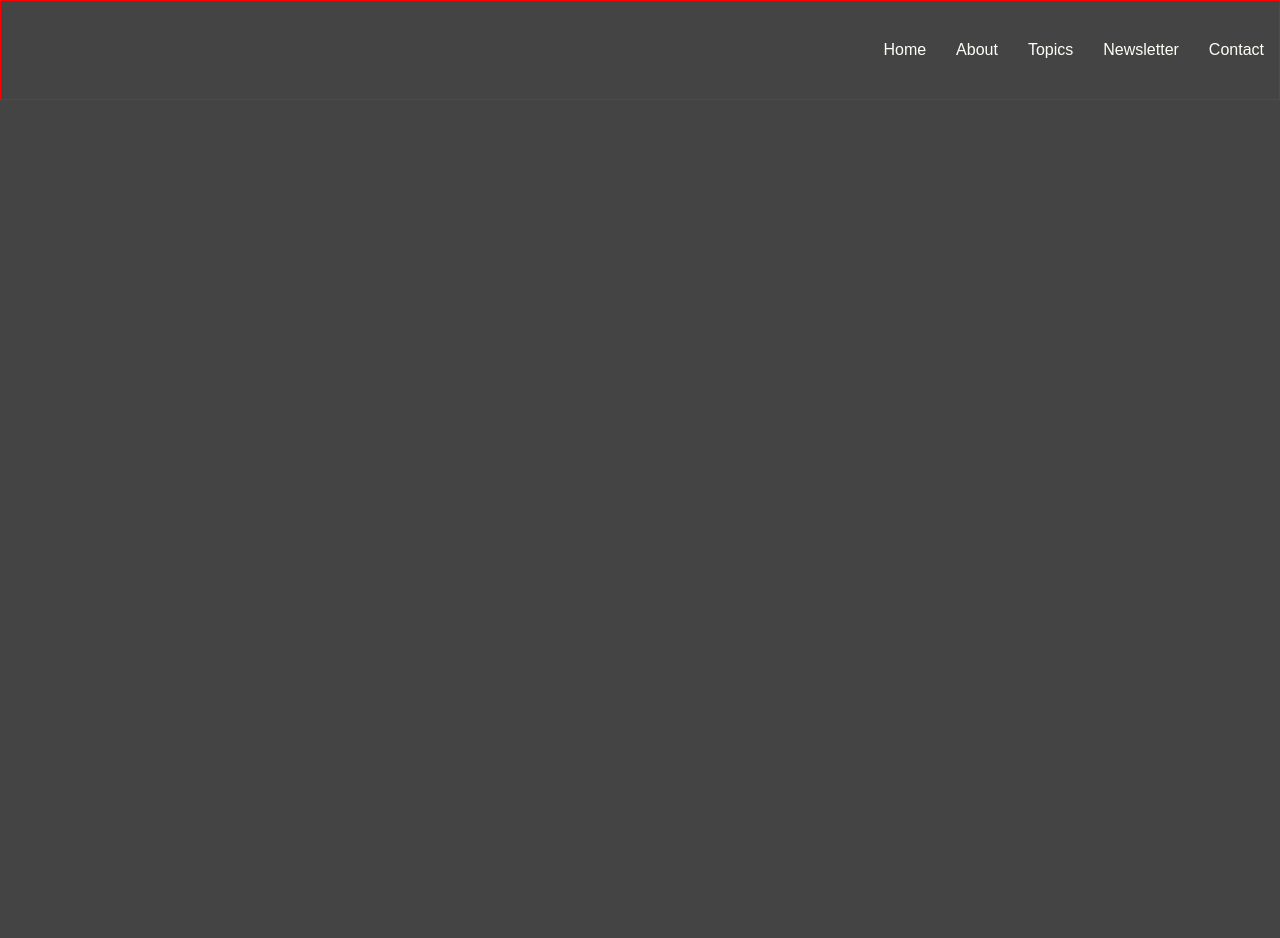
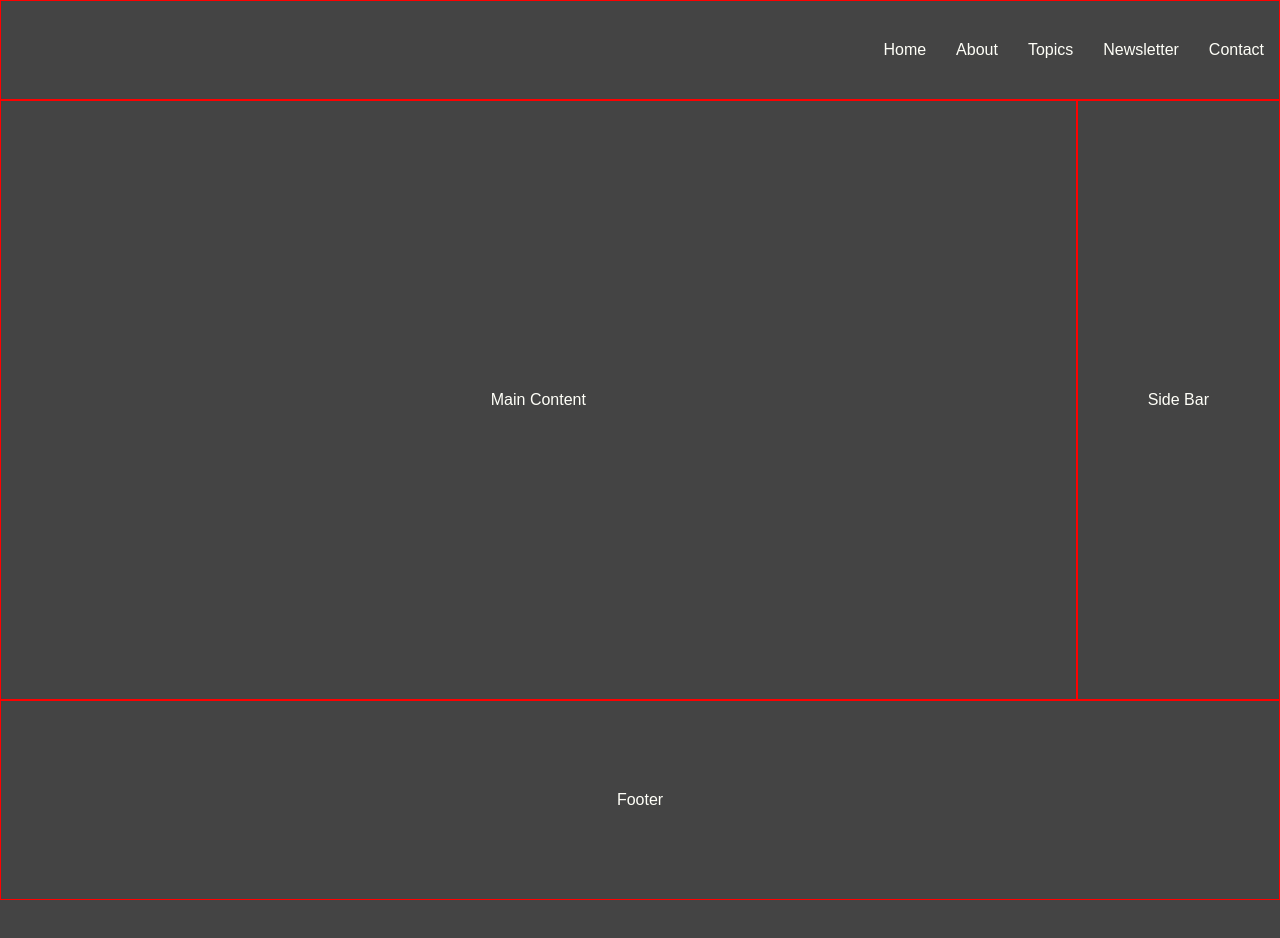
Before and after one commit to jayvarela/personal-blog-website, a plain HTML site: page blogpost.html in a window 1280 px wide. Shown: the top 938 px of the page. Drawn offline with Linux system fonts and the light colour scheme.

Commit message:
created grid

```diff
--- a/blogpost.html
+++ b/blogpost.html
@@ -19,6 +19,9 @@
                 <li class="navbar-item"><a href="#contact" class="navbar-item-link">Contact</a></li>
             </ul>
         </div>
+        <div class="main">Main Content</div>
+    <div class="sidebar">Side Bar</div>
+    <div class="footer">Footer</div>
     </div>
 </body>
 </html>
--- a/css/blog-post.css
+++ b/css/blog-post.css
@@ -4,22 +4,38 @@
     grid-template-rows: 100px fr 100px;
     grid-template-areas:
         "hd hd hd hd hd hd hd hd"
-        "main main main main main main sd sd"
+        "main main main main main main main sd"
         "ft ft ft ft ft ft ft ft";
 }
 
 .header {
     grid-area: hd;
+    display: flex;
+    border: 1px solid red;
+    justify-content: flex-end;
+    align-items: center;
 }
 
 .main {
     grid-area: main;
+    display: flex;
+    border: 1px solid red;
+    justify-content: space-around;
+    align-items: center;
 }
 
 .sidebar {
     grid-area: sd;
+    display: flex;
+    border: 1px solid red;
+    justify-content:space-around;
+    align-items: center;
 }
 
 .footer {
     grid-area: ft;
+    display: flex;
+    border: 1px solid red;
+    justify-content: center;
+    align-items: center;
 }
```
